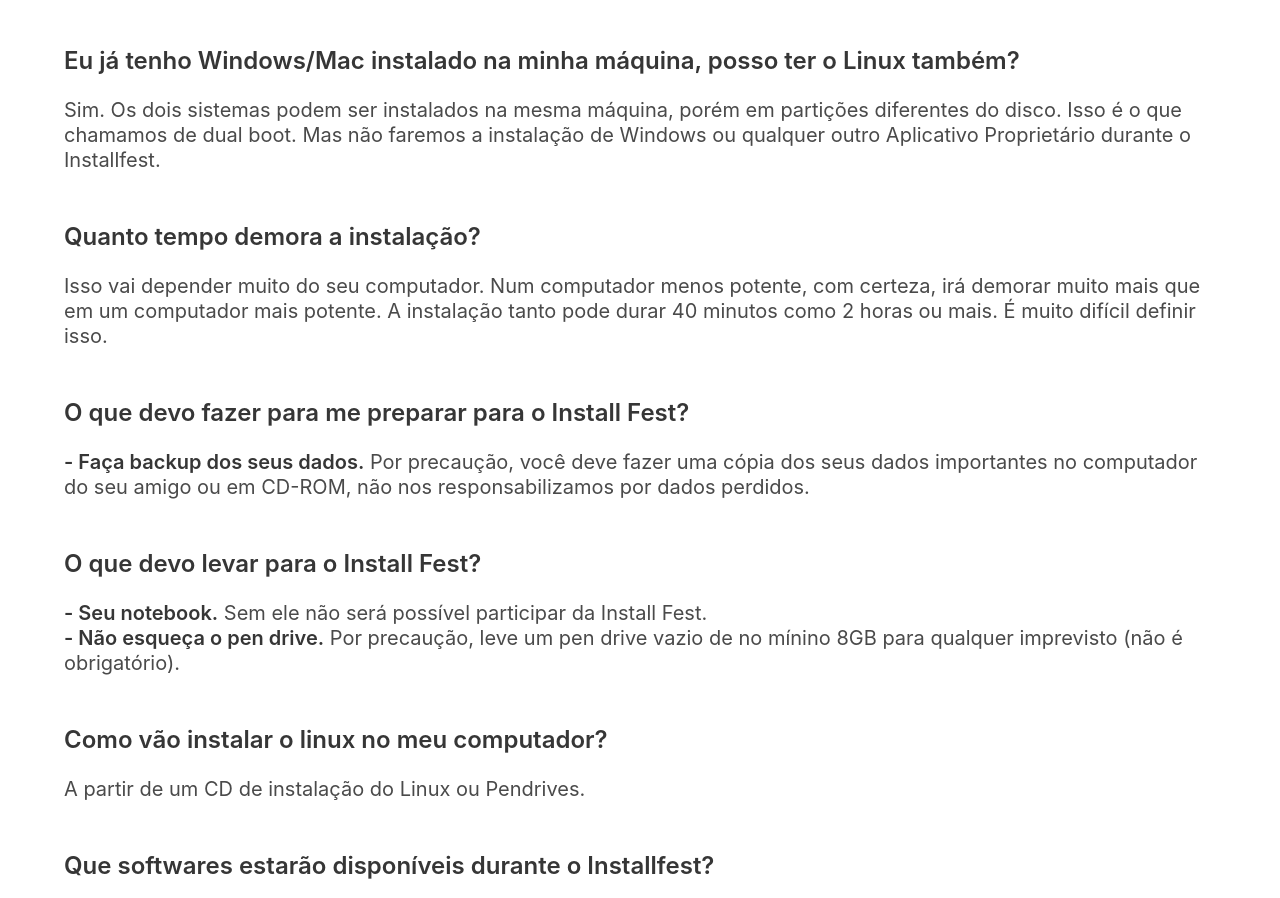
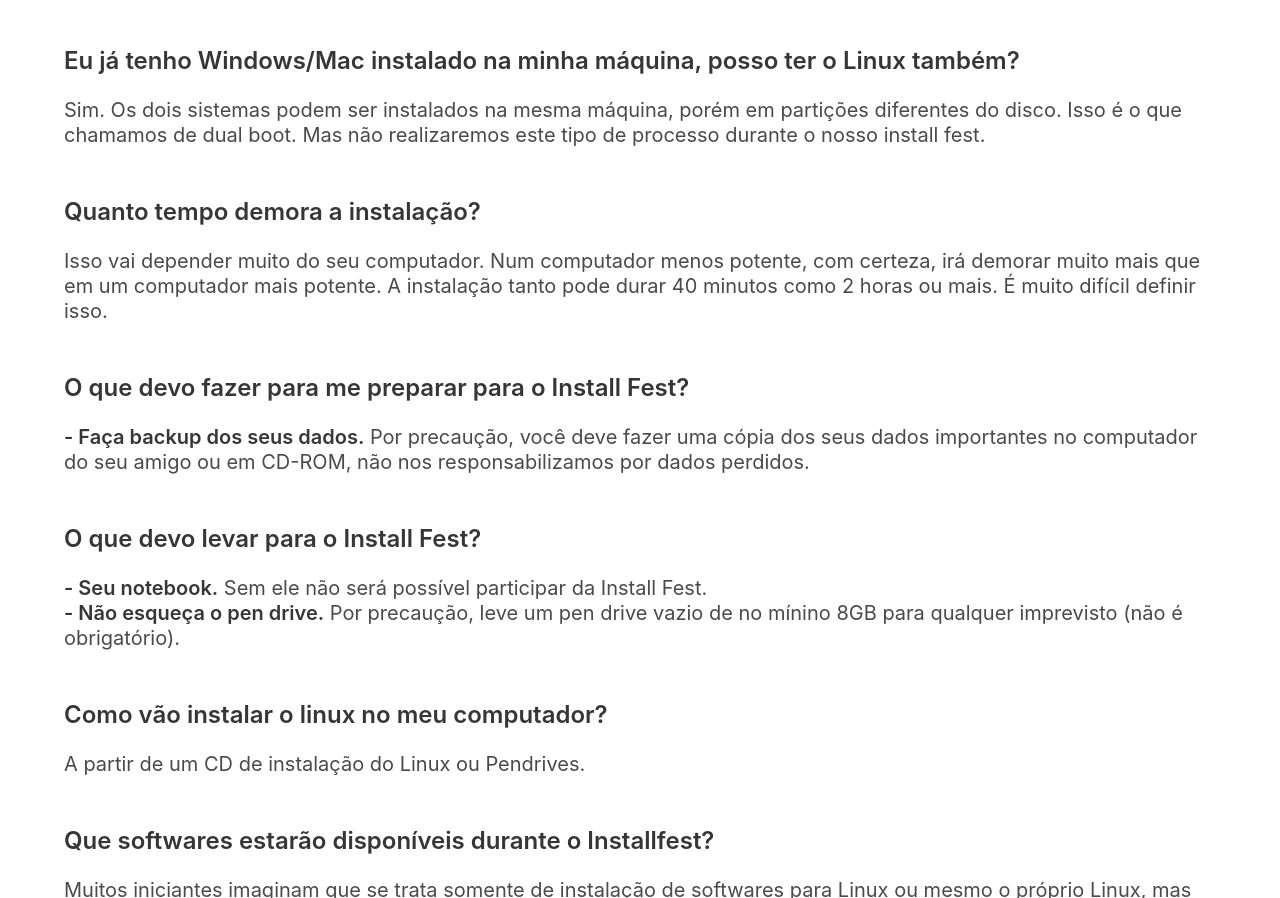
Before and after one commit to phpwomenbr/rio, a plain HTML site: page index.html in a window 1280 px wide. Shown: the part 3516-4414 px from the top of the page. Drawn offline with nearby package versions, Linux system fonts and the light colour scheme.

Commit message:
:speech_balloon: Altera texto sobre dual boot

```diff
--- a/index.html
+++ b/index.html
@@ -153,7 +153,7 @@
 
 			<h4 class="title is-4 is-spaced">Eu já tenho Windows/Mac instalado na minha máquina, posso ter o Linux também?</h4>
 			<h5 class="subtitle is-5 space-bottom">
-				Sim. Os dois sistemas podem ser instalados na mesma máquina, porém em partições diferentes do disco. Isso é o que chamamos de dual boot. Mas não faremos a instalação de Windows ou qualquer outro Aplicativo Proprietário durante o Installfest.
+				Sim. Os dois sistemas podem ser instalados na mesma máquina, porém em partições diferentes do disco. Isso é o que chamamos de dual boot. Mas não realizaremos este tipo de processo durante o nosso install fest.
 			</h5>
 
 			<h4 class="title is-4 is-spaced">Quanto tempo demora a instalação?</h4>
```
